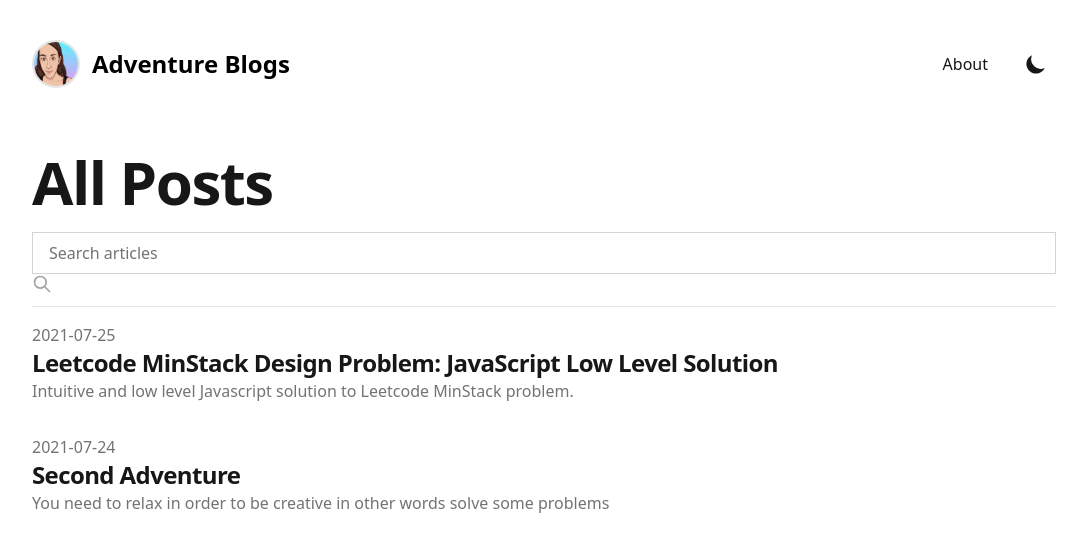
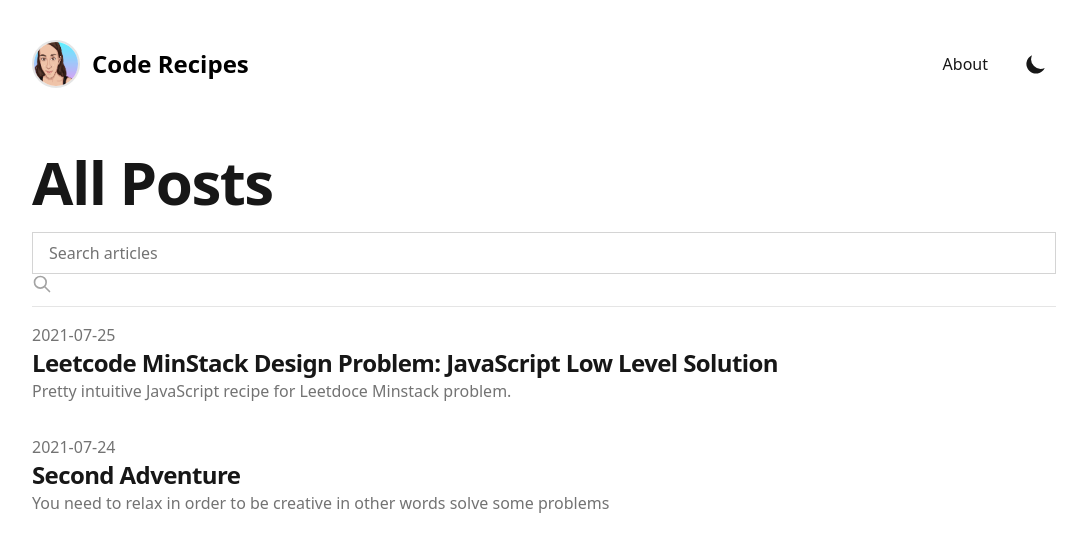
Before and after one commit to definite2/defneeroglu, a Next.js app: page /blog in a window 1280 px wide. Shown: the top 552 px of the page, without its empty margins (96-1183 px from the left). Built offline with nearby package versions, Linux system fonts and the light colour scheme; what @tailwindcss/typography would draw is missing.

Commit message:
update site metadata

```diff
--- a/_content/blog/leetcode-minstack.mdx
+++ b/_content/blog/leetcode-minstack.mdx
@@ -3,7 +3,7 @@ title: 'Leetcode MinStack Design Problem: JavaScript Low Level Solution'
 date: '2021-07-25'
 tags: ['algorithms', 'leetcode']
 draft: false
-summary: 'Intuitive and low level Javascript solution to Leetcode MinStack problem.'
+summary: 'Pretty intuitive JavaScript recipe for Leetdoce Minstack problem.'
 ---
 
 With this post, I would like to share a low level Javascript solution for one of the most popular design problems from leetcode  it is called MinStack.The problem expect a stack that supports push, pop, top, and retrieving the minimum element in constant time.
--- a/src/constants/siteMetadata.json
+++ b/src/constants/siteMetadata.json
@@ -1,8 +1,8 @@
 {
   "title": "My Sweet Adventures",
   "author": "Defne Eroğlu",
-  "headerTitle": "Adventure Blogs",
-  "description": "Blogs about how to adapt healthy web development skills;)",
+  "headerTitle": "Code Recipes",
+  "description": "Scientific recipes about how to adapt healthy web development skills😋",
   "language": "en-us",
   "siteUrl": "https://defneroglu.app",
   "image": "/images/avatar.jpg",
```
